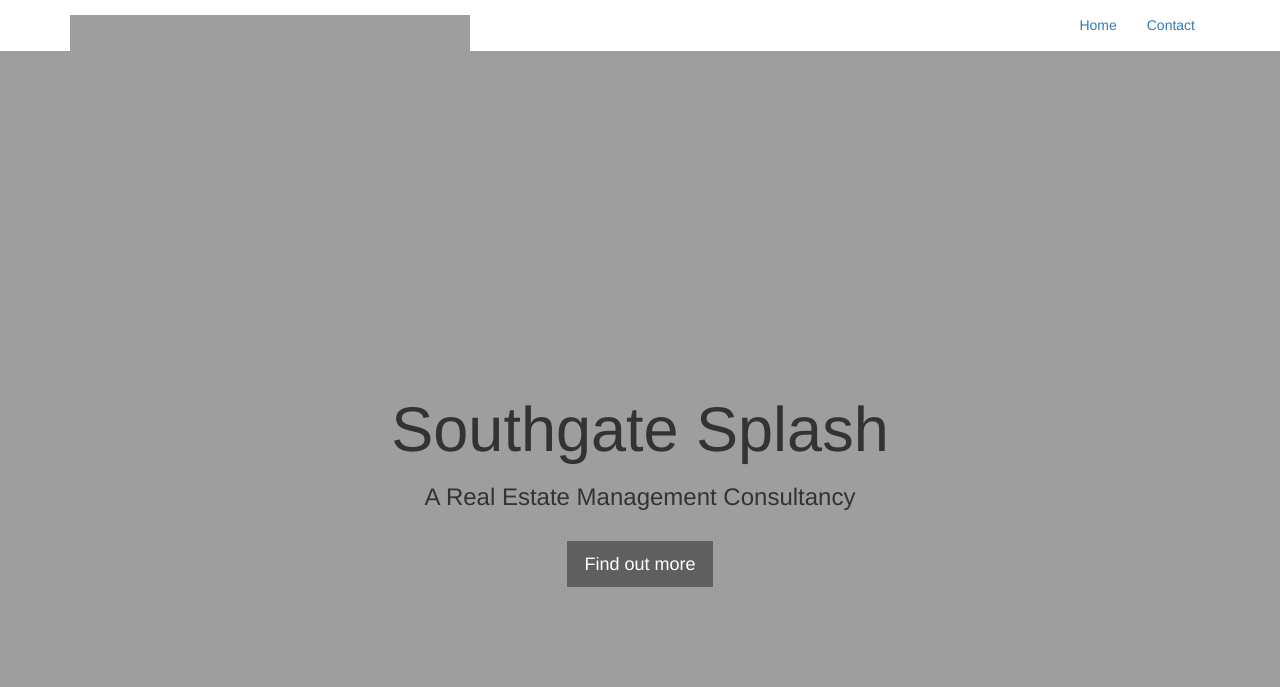
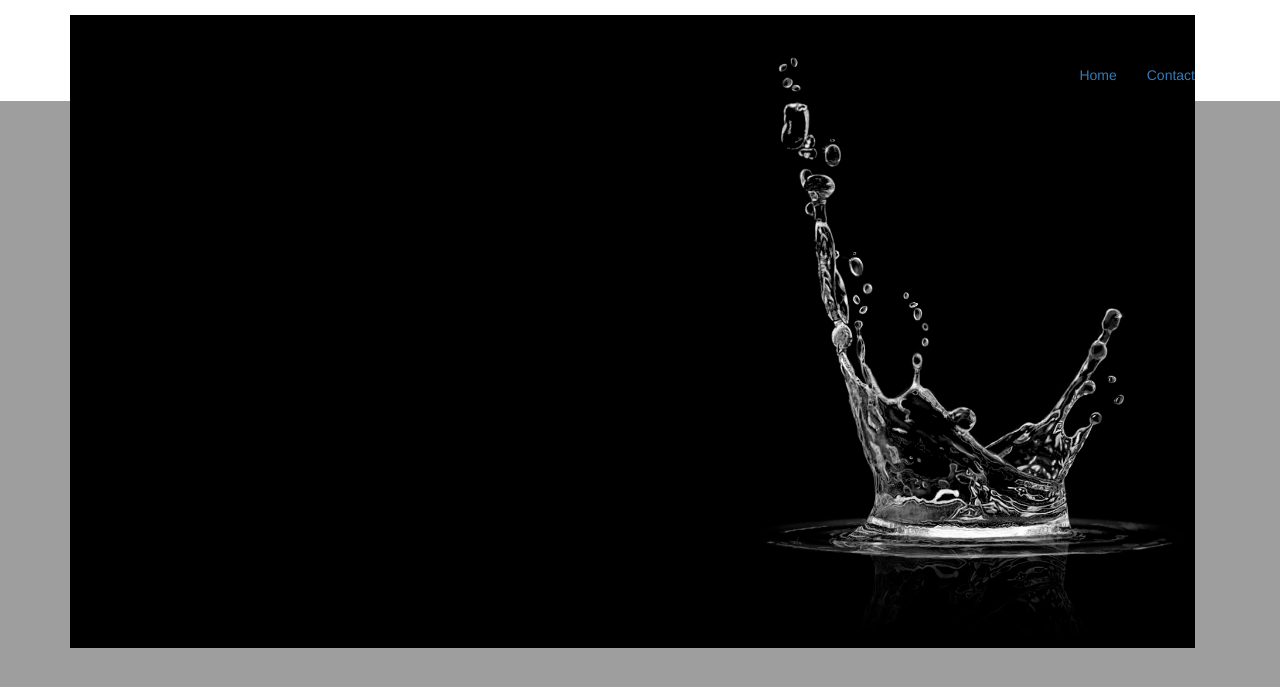
Before and after one commit to Southgate-Splash/Southgate-Splash.github.io, a Jekyll site: the page built from index.md, in a window 1280 px wide and 900 px high. Shown: the top 687 px of the window. Built offline with Jekyll 4.4.1, drawn with Linux system fonts in a browser that asks for light colours; nearby versions of some CDN libraries.

Commit message:
added image

```diff
--- a/_includes/header.html
+++ b/_includes/header.html
@@ -4,7 +4,7 @@
     <div class="container">
         <div class="navbar-header">
             <a class="navbar-brand page-scroll" href="#page-top">
-                <img src="{{ site.url }}/images/southgate-splash-home.png" class="img-responsive">
+                <img src="{{ site.url }}/images/southgate-splash-home.jpg" class="img-responsive">
             </a>
         </div>
 
```
Also changed, not shown: images/southgate-splash-home.jpg (added).
